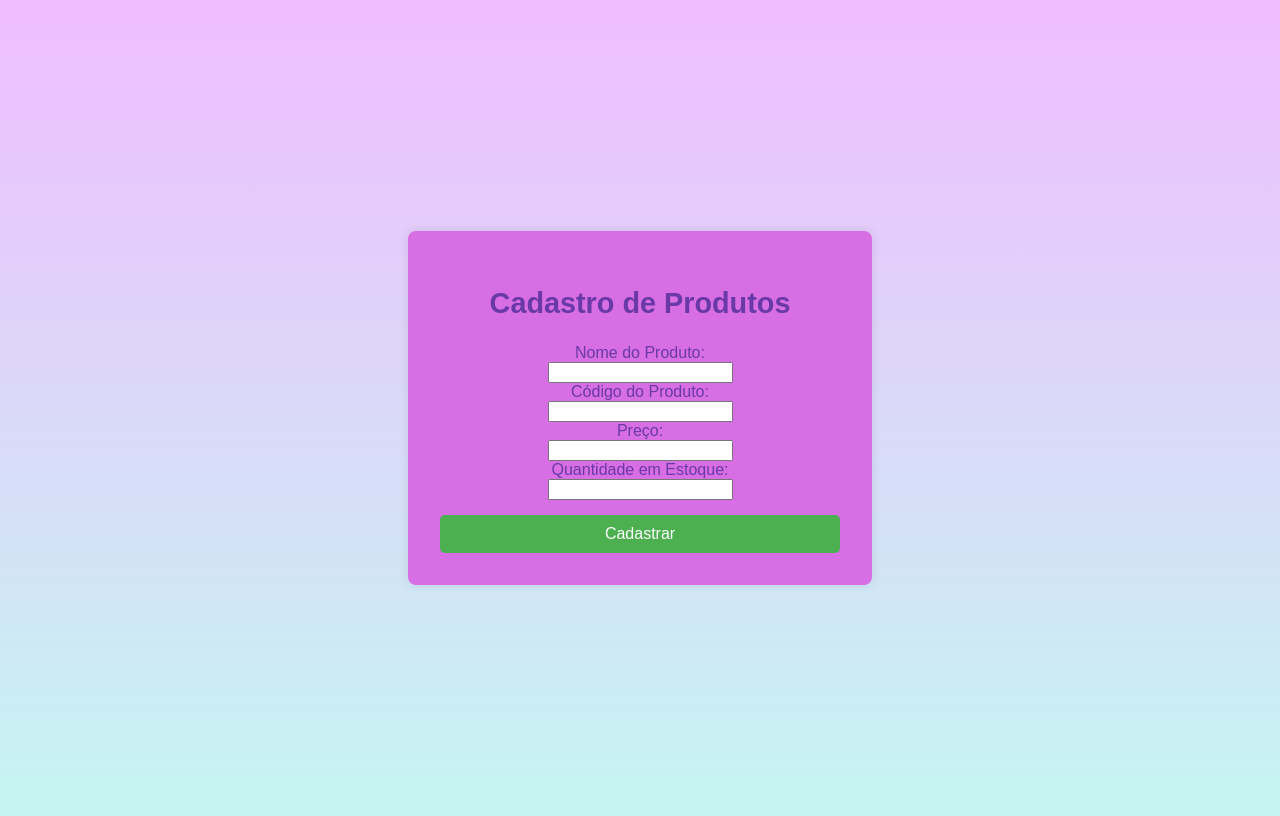
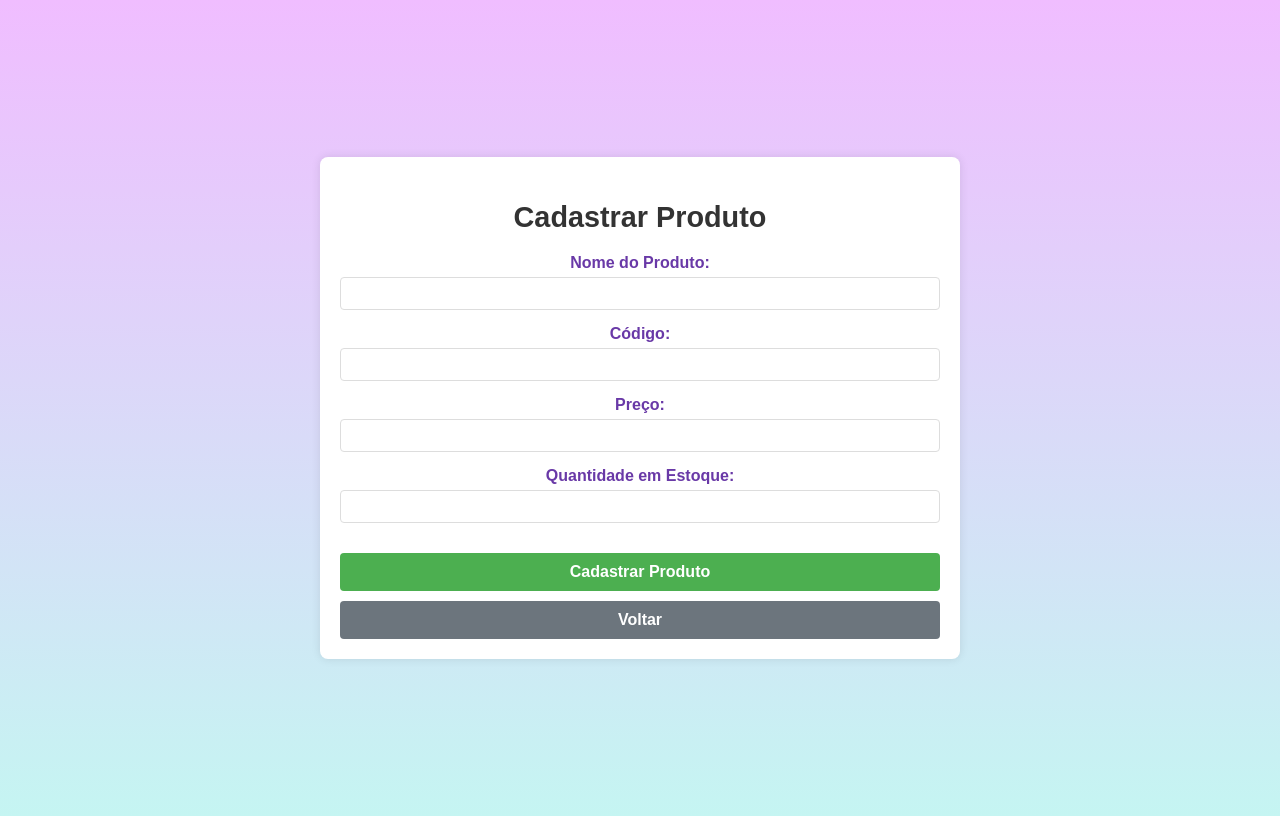
Before and after one commit to Haydeelaizti/Cadastro_php, a PHP site: page /cadastrar.php in a window 1280 px wide. Run offline with PHP 8.4, Linux system fonts and the light colour scheme; some web fonts are replaced.

Commit message:
Finaliza o crud

```diff
--- a/cadastrar.php
+++ b/cadastrar.php
@@ -8,34 +8,6 @@
   </head>
 
   <body>
-    <form method="POST" action="inserir.php" class="container_cadastro">
-      <h2>Cadastro de Produtos</h2>
-
-      <div class="form-group">
-        <label for="nome" class="cadastro">Nome do Produto: </label>
-        <br />
-        <input type="text" id="nome" name="nome" required />
-      </div>
-
-      <div class="form-group">
-        <label for="codigo" class="cadastro">Código do Produto: </label>
-        <br />
-        <input type="text" id="codigo" name="codigo" required />
-      </div>
-
-      <div class="form-group">
-        <label for="preco" class="cadastro">Preço: </label>
-        <br />
-        <input type="number" id="preco" name="preco" step="0.01" min="0" required />
-      </div>
-
-      <div class="form-group">
-        <label for="estoque" class="cadastro">Quantidade em Estoque: </label>
-        <br />
-        <input type="number" id="estoque" name="estoque" min="0" required />
-      </div>
-
-      <button type="submit" class="submit-btn">Cadastrar</button>
-    </form>
+  <?php include('formulario.php'); ?>
   </body>
 </html>
--- a/crieconta.css
+++ b/crieconta.css
@@ -44,3 +44,69 @@
     cursor: pointer;
     transition: background-color 0.3s;
  }
+
+.container_cadastro {
+   width: 80%;
+   max-width: 600px;
+   margin: 20px auto;
+   padding: 20px;
+   background-color: #fff;
+   border-radius: 8px;
+   box-shadow: 0 0 10px rgba(0,0,0,0.1);
+}
+
+.cadastro {
+   margin-bottom: 15px;
+}
+
+label {
+   display: block;
+   margin-bottom: 5px;
+   font-weight: bold;
+}
+
+input {
+   width: 100%;
+   padding: 8px;
+   border: 1px solid #ddd;
+   border-radius: 4px;
+   box-sizing: border-box;
+}
+
+.submit-btn {
+   width: 100%;
+   padding: 10px;
+   background-color: #4CAF50;
+   color: white;
+   border: none;
+   border-radius: 4px;
+   cursor: pointer;
+   font-weight: bold;
+}
+
+.submit-btn:hover {
+   background-color: #45a049;
+}
+
+h2 {
+   text-align: center;
+   margin-bottom: 20px;
+   color: #333;
+}
+.btn-apagar {
+   color: #dc3545;
+   text-decoration: none;
+   padding: 5px 10px;
+}
+.btn-apagar:hover {
+   text-decoration: underline;
+}
+.btn-editar {
+   color: #007bff;
+   text-decoration: none;
+   padding: 5px 10px;
+   margin-right: 10px;
+}
+.btn-editar:hover {
+   text-decoration: underline;
+}
--- /dev/null
+++ b/formulario.php
@@ -0,0 +1,48 @@
+<?php
+// Verifica se é uma edição (produto fornecido)
+$editando = isset($produto);
+?>
+
+<div class="container_cadastro">
+    <h2><?php echo $editando ? 'Editar' : 'Cadastrar'; ?> Produto</h2>
+
+    <form action="<?php echo $editando ? 'atualizar.php' : 'salvar.php'; ?>" method="POST">
+        <?php if($editando): ?>
+            <input type="hidden" name="id" value="<?php echo $produto['id']; ?>">
+        <?php endif; ?>
+
+        <div class="cadastro">
+            <label for="nome">Nome do Produto:</label>
+            <input type="text" id="nome" name="nome" required
+                value="<?php echo $editando ? $produto['nome'] : ''; ?>">
+        </div>
+
+        <div class="cadastro">
+            <label for="codigo">Código:</label>
+            <input type="text" id="codigo" name="codigo" required
+                value="<?php echo $editando ? $produto['codigo'] : ''; ?>">
+        </div>
+
+        <div class="cadastro">
+            <label for="preco">Preço:</label>
+            <input type="number" id="preco" name="preco" step="0.01" required
+                value="<?php echo $editando ? $produto['preco'] : ''; ?>">
+        </div>
+
+        <div class="cadastro">
+            <label for="estoque">Quantidade em Estoque:</label>
+            <input type="number" id="estoque" name="estoque" required
+                value="<?php echo $editando ? $produto['estoque'] : ''; ?>">
+        </div>
+
+        <button type="submit" class="submit-btn">
+            <?php echo $editando ? 'Atualizar' : 'Cadastrar'; ?> Produto
+        </button>
+    </form>
+
+    <a href="index.php">
+        <button type="button" class="submit-btn" style="margin-top: 10px; background-color: #6c757d;">
+            Voltar
+        </button>
+    </a>
+</div>
--- a/index.php
+++ b/index.php
@@ -88,6 +88,7 @@ $resultado = mysqli_query($db, $query);
                     <th>Código</th>
                     <th>Preço</th>
                     <th>Estoque</th>
+                    <th>Ações</th>
                 </tr>
             </thead>
             <tbody>
@@ -98,6 +99,10 @@ $resultado = mysqli_query($db, $query);
                     echo "<td>" . $produto['codigo'] . "</td>";
                     echo "<td>R$ " . number_format($produto['preco'], 2, ',', '.') . "</td>";
                     echo "<td>" . $produto['estoque'] . "</td>";
+                    echo "<td>
+                            <a href='editar.php?id=" . $produto['id'] . "' class='btn-editar'>Editar</a>
+                            <a href='apagar.php?id=" . $produto['id'] . "' class='btn-apagar' onclick='return confirm(\"Tem certeza que deseja apagar este produto?\")'>Apagar</a>
+                          </td>";
                     echo "</tr>";
                 }
                 ?>
```
Also changed, not shown: apagar.php (added, +23 -0 lines), atualizar.php (added, +34 -0 lines), banco.sql (added, +9 -0 lines), editar.php (added, +41 -0 lines).
